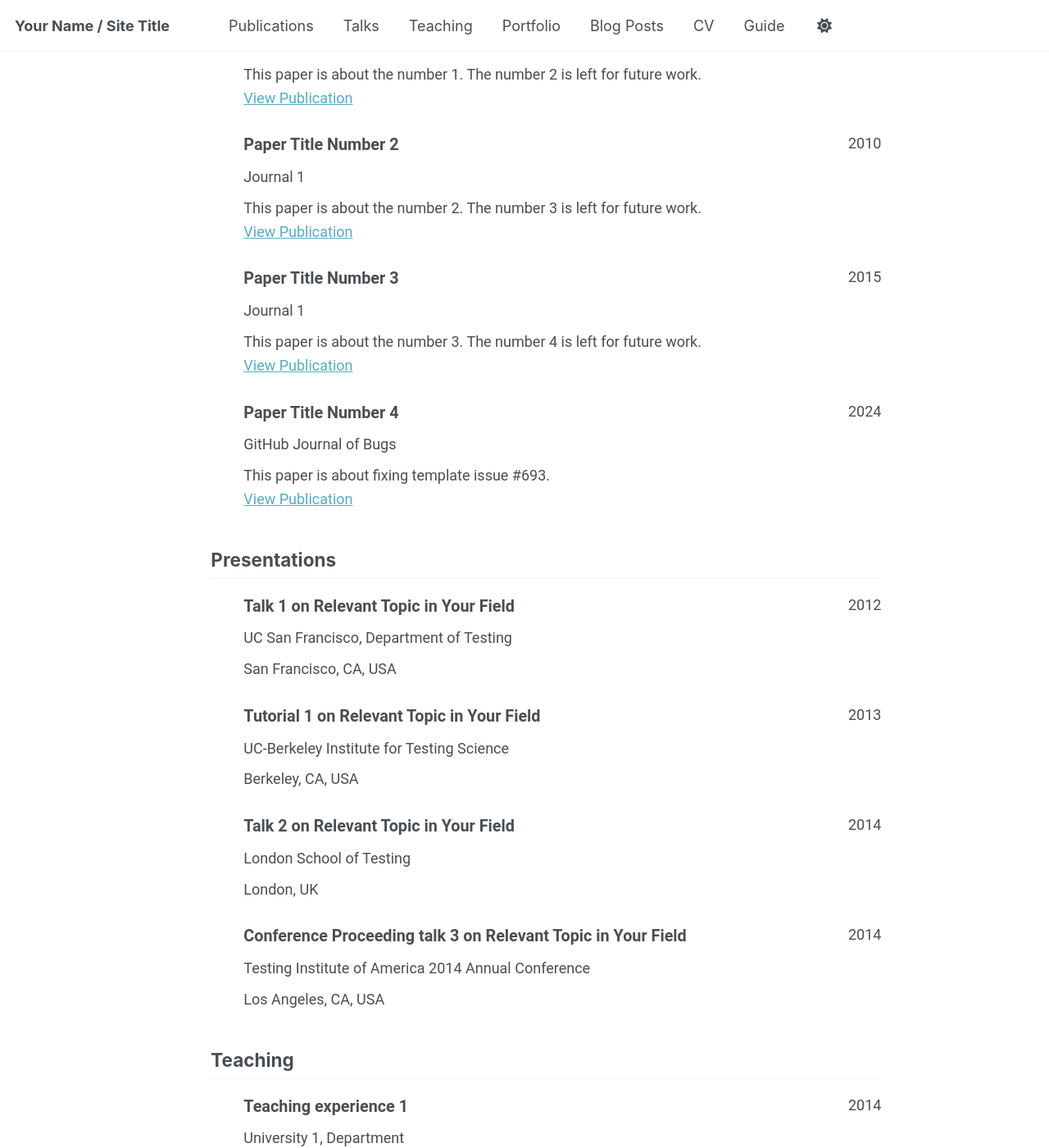
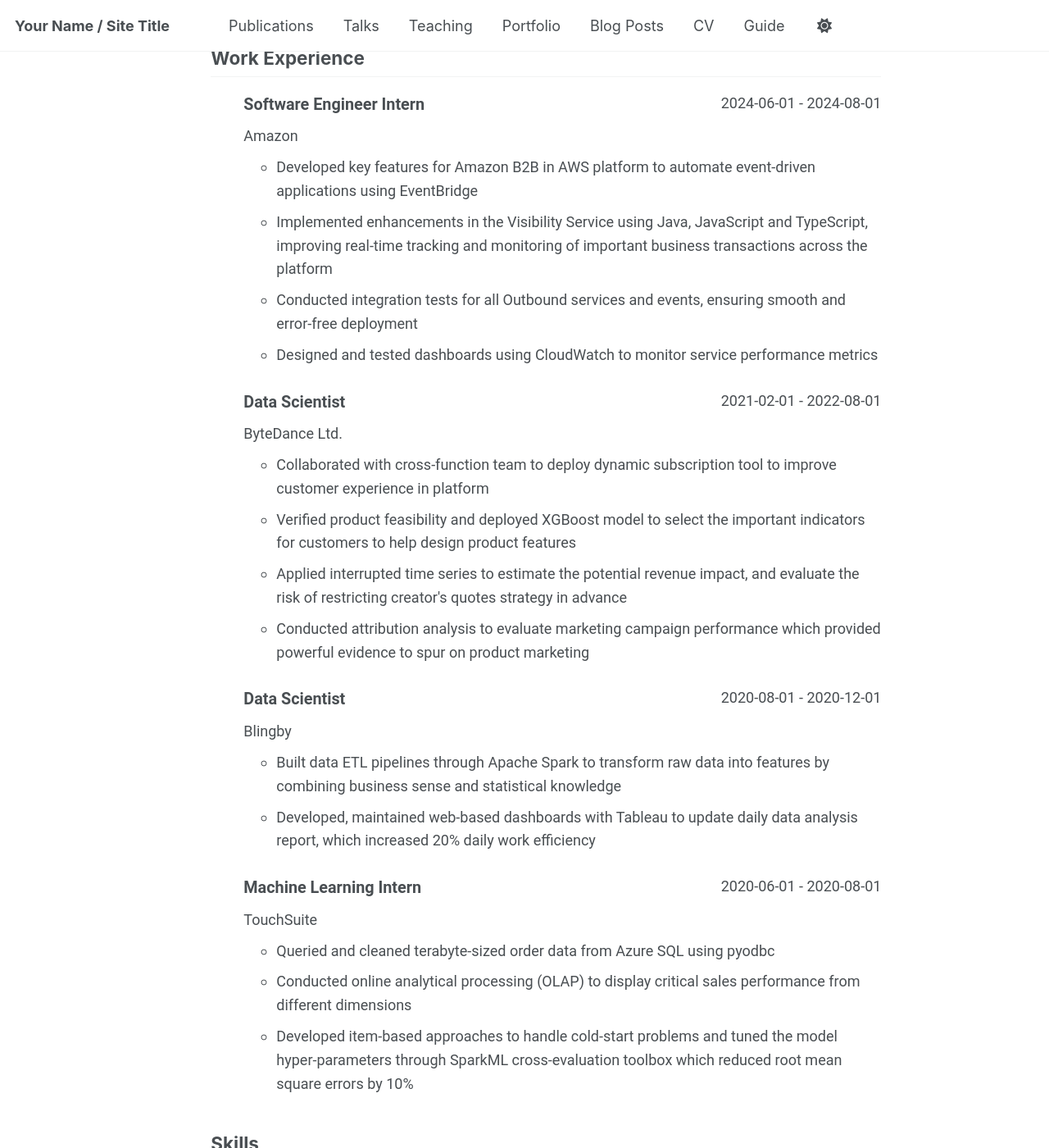
Before and after one commit to toz015/toz015.github.io, a Jekyll site: the page built from _pages/cv-json.md, in a window 1280 px wide and 1400 px high, scrolled down 939 px. Shown: the whole window at 82% size. Built offline with Jekyll 4.4.1, drawn with Linux system fonts in a browser that asks for light colours; a script that is not in the unit is left out; some of the changed text lies outside the part shown.

Commit message:
Update CV with personal information, education, work experience, and skills

```diff
--- a/_data/cv.json
+++ b/_data/cv.json
@@ -30,37 +30,102 @@
       }
     ]
   },
-  "work": [],
+  "work": [
+    {
+      "company": "Amazon",
+      "position": "Software Engineer Intern",
+      "website": "",
+      "startDate": "2024-06-01",
+      "endDate": "2024-08-01",
+      "summary": "",
+      "highlights": [
+        "Developed key features for Amazon B2B in AWS platform to automate event-driven applications using EventBridge",
+        "Implemented enhancements in the Visibility Service using Java, JavaScript and TypeScript, improving real-time tracking and monitoring of important business transactions across the platform",
+        "Conducted integration tests for all Outbound services and events, ensuring smooth and error-free deployment",
+        "Designed and tested dashboards using CloudWatch to monitor service performance metrics"
+      ]
+    },
+    {
+      "company": "ByteDance Ltd.",
+      "position": "Data Scientist",
+      "website": "",
+      "startDate": "2021-02-01",
+      "endDate": "2022-08-01",
+      "summary": "",
+      "highlights": [
+        "Collaborated with cross-function team to deploy dynamic subscription tool to improve customer experience in platform",
+        "Verified product feasibility and deployed XGBoost model to select the important indicators for customers to help design product features",
+        "Applied interrupted time series to estimate the potential revenue impact, and evaluate the risk of restricting creator's quotes strategy in advance",
+        "Conducted attribution analysis to evaluate marketing campaign performance which provided powerful evidence to spur on product marketing"
+      ]
+    },
+    {
+      "company": "Blingby",
+      "position": "Data Scientist",
+      "website": "",
+      "startDate": "2020-08-01",
+      "endDate": "2020-12-01",
+      "summary": "",
+      "highlights": [
+        "Built data ETL pipelines through Apache Spark to transform raw data into features by combining business sense and statistical knowledge",
+        "Developed, maintained web-based dashboards with Tableau to update daily data analysis report, which increased 20% daily work efficiency"
+      ]
+    },
+    {
+      "company": "TouchSuite",
+      "position": "Machine Learning Intern",
+      "website": "",
+      "startDate": "2020-06-01",
+      "endDate": "2020-08-01",
+      "summary": "",
+      "highlights": [
+        "Queried and cleaned terabyte-sized order data from Azure SQL using pyodbc",
+        "Conducted online analytical processing (OLAP) to display critical sales performance from different dimensions",
+        "Developed item-based approaches to handle cold-start problems and tuned the model hyper-parameters through SparkML cross-evaluation toolbox which reduced root mean square errors by 10%"
+      ]
+    }
+  ],
   "education": [
     {
-      "institution": "GitHub University",
-      "area": "Ph.D in Version Control Theory",
-      "studyType": "",
+      "institution": "University of California, Los Angeles",
+      "area": "Doctor of Philosophy (PhD) in Biostatistics",
+      "studyType": "PhD",
       "startDate": "",
-      "endDate": "2018",
+      "endDate": "",
       "gpa": null,
-      "courses": []
+      "courses": ["Uncertainty in LLMs", "Agent-based AI"]
     },
     {
-      "institution": "GitHub University",
-      "area": "M.S. in Jekyll",
-      "studyType": "",
+      "institution": "Northeastern University",
+      "area": "Master of Science in Computer Science",
+      "studyType": "MS",
       "startDate": "",
-      "endDate": "2014",
+      "endDate": "",
       "gpa": null,
-      "courses": []
+      "courses": ["Algorithm", "Distributed Database"]
     },
     {
-      "institution": "GitHub University",
-      "area": "B.S. in GitHub",
-      "studyType": "",
+      "institution": "University of North Carolina at Chapel Hill",
+      "area": "Master of Science in Statistics and Operations Research",
+      "studyType": "MS",
       "startDate": "",
-      "endDate": "2012",
+      "endDate": "",
       "gpa": null,
-      "courses": []
+      "courses": ["Applied Statistics", "Machine Learning", "Time Series Forecasting"]
     }
   ],
-  "skills": [],
+  "skills": [
+    {
+      "name": "Programming Languages",
+      "level": "",
+      "keywords": ["Python", "R", "Java", "JavaScript", "SQL"]
+    },
+    {
+      "name": "Tools and Platforms",
+      "level": "",
+      "keywords": ["MySQL", "Tableau", "AWS", "Spark"]
+    }
+  ],
   "languages": [],
   "interests": [],
   "references": [],
```
